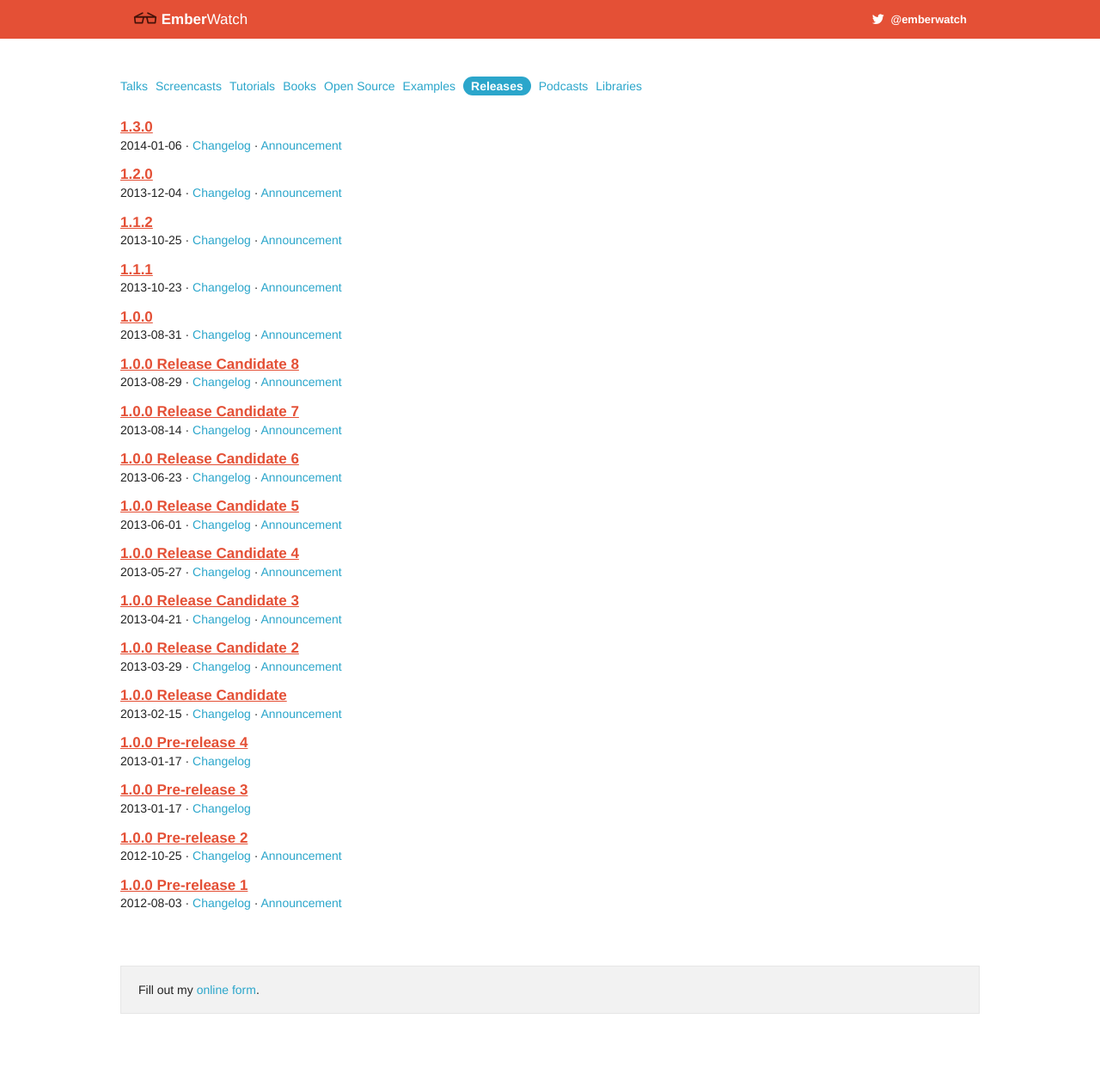
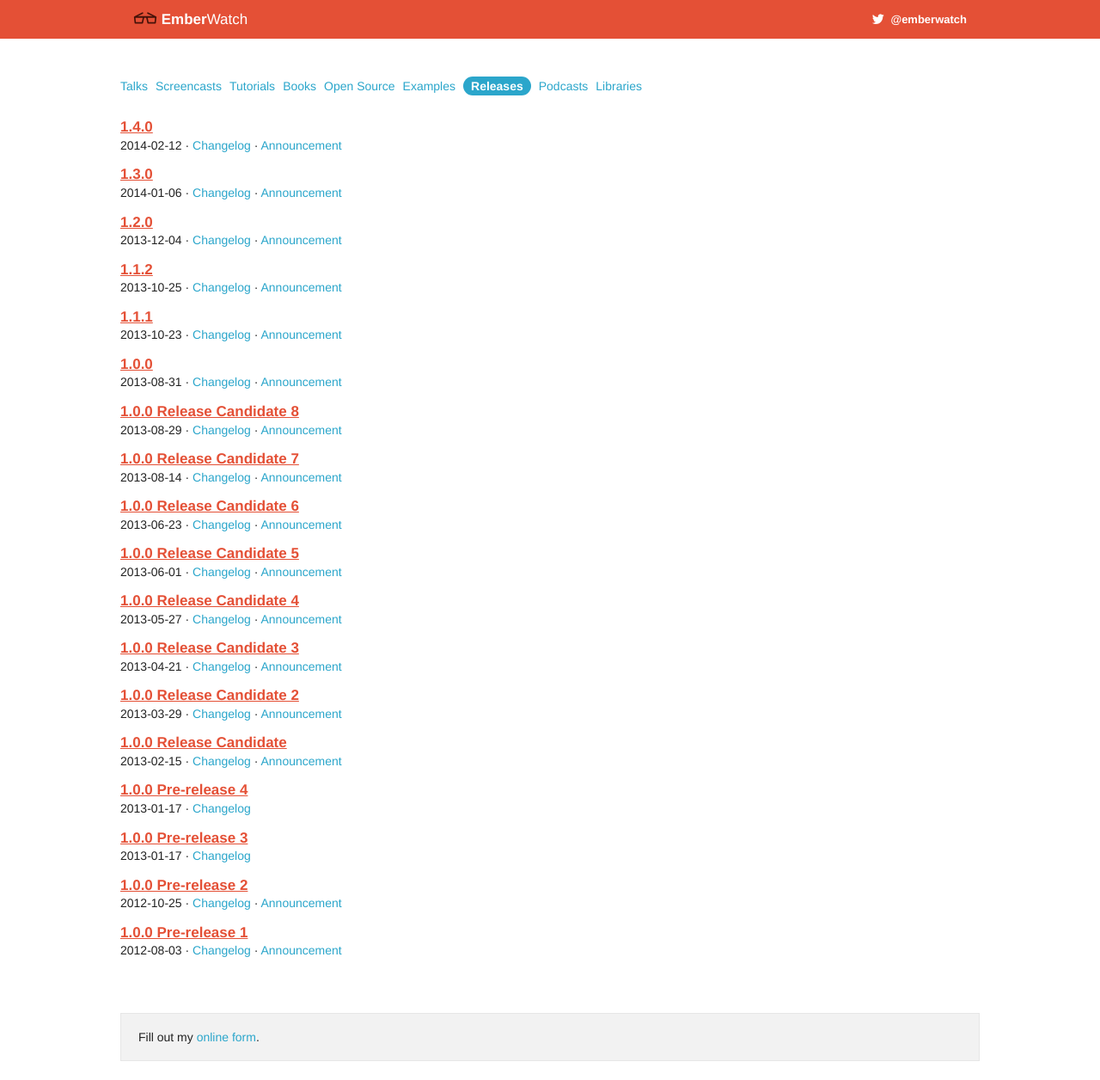
Before and after one commit to emberwatch/emberwatch, a Jekyll site: the page built from releases.html, in a window 1280 px wide. Shown: the whole page at 86% size. Built offline with Jekyll 4.4.1, drawn with Linux system fonts in a browser that asks for light colours; comment, search, counter and statistics services are not loaded; before the commit the page ends 1201 px from its top, so only the background shows below that.

Commit message:
Add Ember.js 1.4.0 release.

```diff
--- a/_data/releases.yml
+++ b/_data/releases.yml
@@ -1,4 +1,8 @@
 ---
+- name: 1.4.0
+  date: '2014-02-12'
+  git: v1.4.0
+  blog: http://emberjs.com/blog/2014/02/12/ember-1-4-0-and-ember-1-5-0-beta-released.html
 - name: 1.3.0
   date: '2014-01-06'
   git: v1.3.0
```
